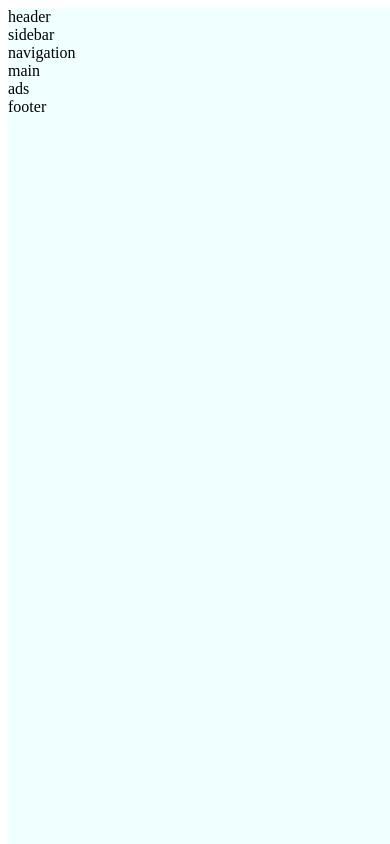
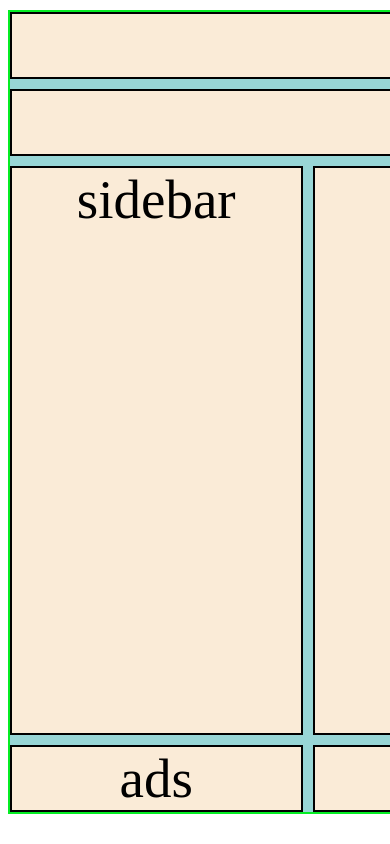
Before and after one commit to Aditya-Narayan-Maurya/grid-exercise, a plain HTML site: page index.html in a window 390 px wide. Shown: the top 844 px of the page. Drawn offline with Linux system fonts and the light colour scheme.

Commit message:
add media query

```diff
--- a/style.css
+++ b/style.css
@@ -1,5 +1,73 @@
 .container{
-    height: 1200px;
+    height: 800px;
     width: 1200px;
-    background-color: azure;
+    background-color: rgb(152, 214, 214);
+    margin: 10px auto;
+    display: grid;
+    border: 2px solid rgb(5, 237, 36);
+    grid-template-rows: repeat(12,1fr);
+    grid-template-columns: repeat(12,1fr);
+    grid-gap: 10px;
+    text-align: center;
+
+
 }
+
+.container div {
+    border: 2px solid black;
+    background-color: antiquewhite;
+    /* justify-content: center; */
+    font-size: 55px;
+
+}
+.header{
+    grid-column-start: 1;
+    grid-column-end: 13;
+}
+.sidebar{
+    grid-row: 2/12;
+    grid-column: 1/4;
+
+}
+.navigation{
+    grid-column: 4/10;
+}
+.main{
+  grid-column: 4/10;
+  grid-row: 3/12;
+}
+.ads{
+    grid-row: 2/12;
+    grid-column: 10/13;
+}
+.footer{
+    grid-column: 1/13;
+}
+
+
+@media only screen and (max-width: 750px){
+    .header{
+        grid-column-start: 1;
+        grid-column-end: 13;
+    }
+    .sidebar{
+        grid-row: 3/12;
+        grid-column: 1/4;
+
+    }
+    .navigation{
+        grid-column: 1/13;
+    }
+    .main{
+      grid-column: 4/13;
+      grid-row: 3/12;
+    }
+    .ads{
+        grid-row: 12/13;
+        grid-column: 1/4;
+    }
+    .footer{
+        grid-column: 4/13;
+    }
+
+}
```
